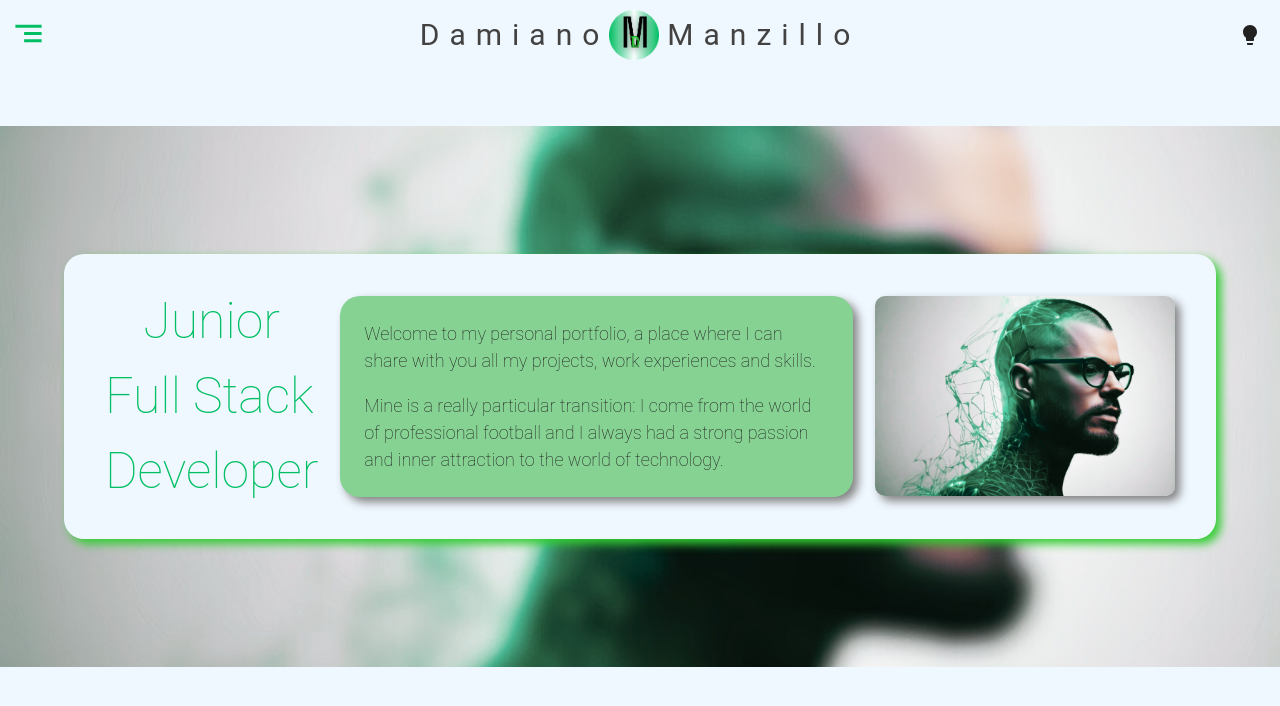
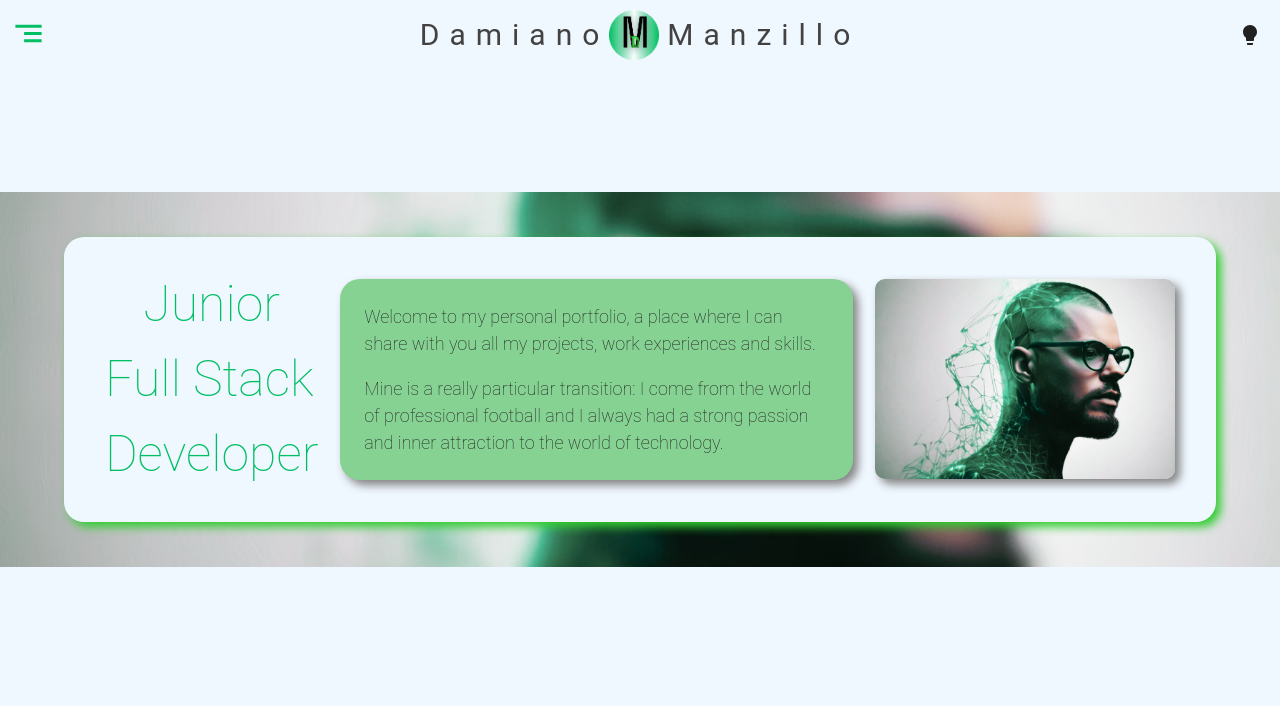
Before and after one commit to DamianMan/portfolio, a React (Vite) app: page / in a window 1280 px wide. Shown: the top 706 px of the page. Built offline with nearby package versions, Linux system fonts and the light colour scheme.

Commit message:
Updated margin app bar

```diff
--- a/src/App.jsx
+++ b/src/App.jsx
@@ -59,6 +59,7 @@ const ContainerIntro = styled(Box)(({ theme }) => ({
   backgroundRepeat: "no-repeat",
   backgroundSize: "cover",
   backgroundPosition: "100%",
+  ...theme.mixins.toolbar,
 
   [theme.breakpoints.up("sm")]: {
     display: "flex",
```
